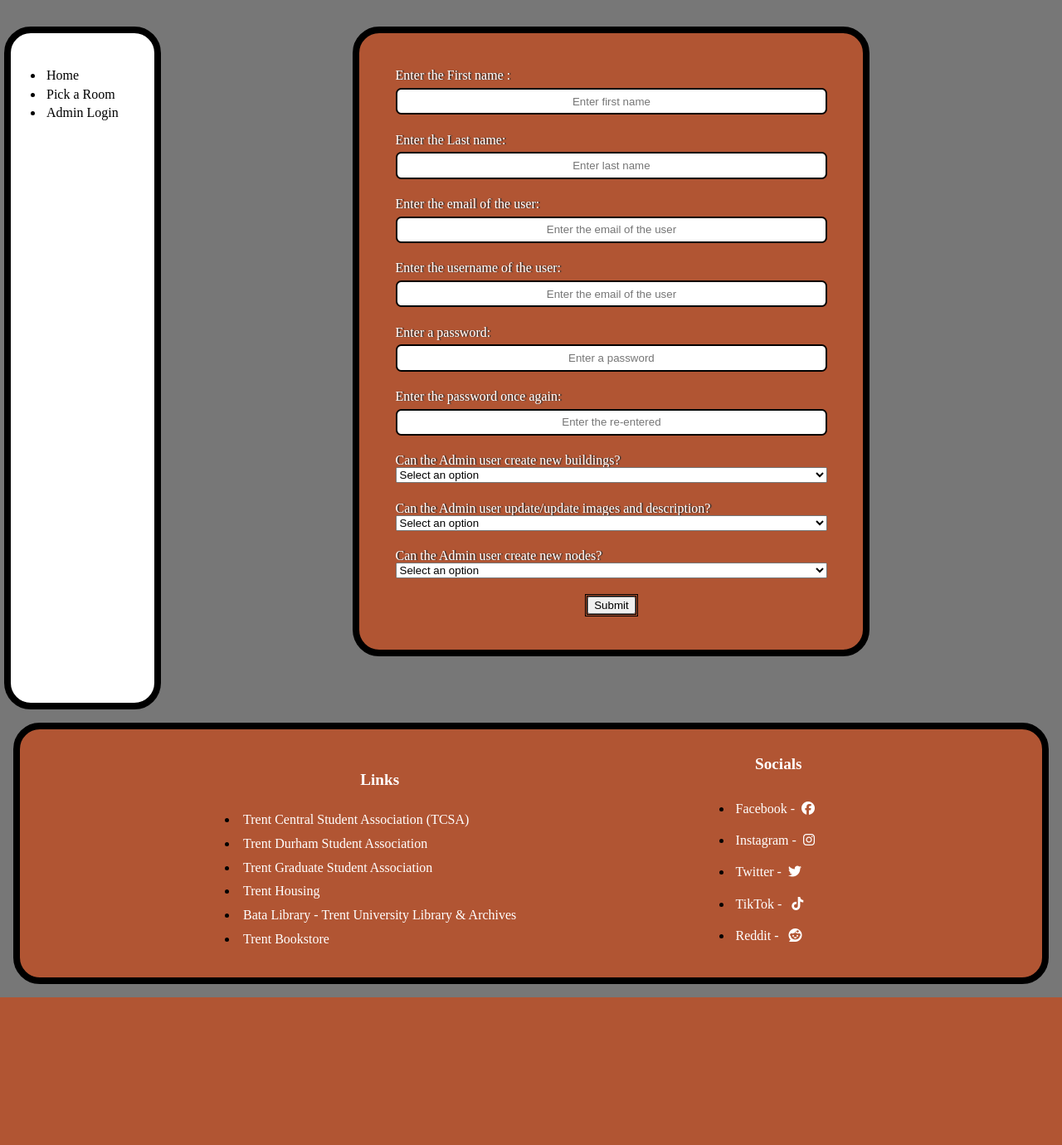
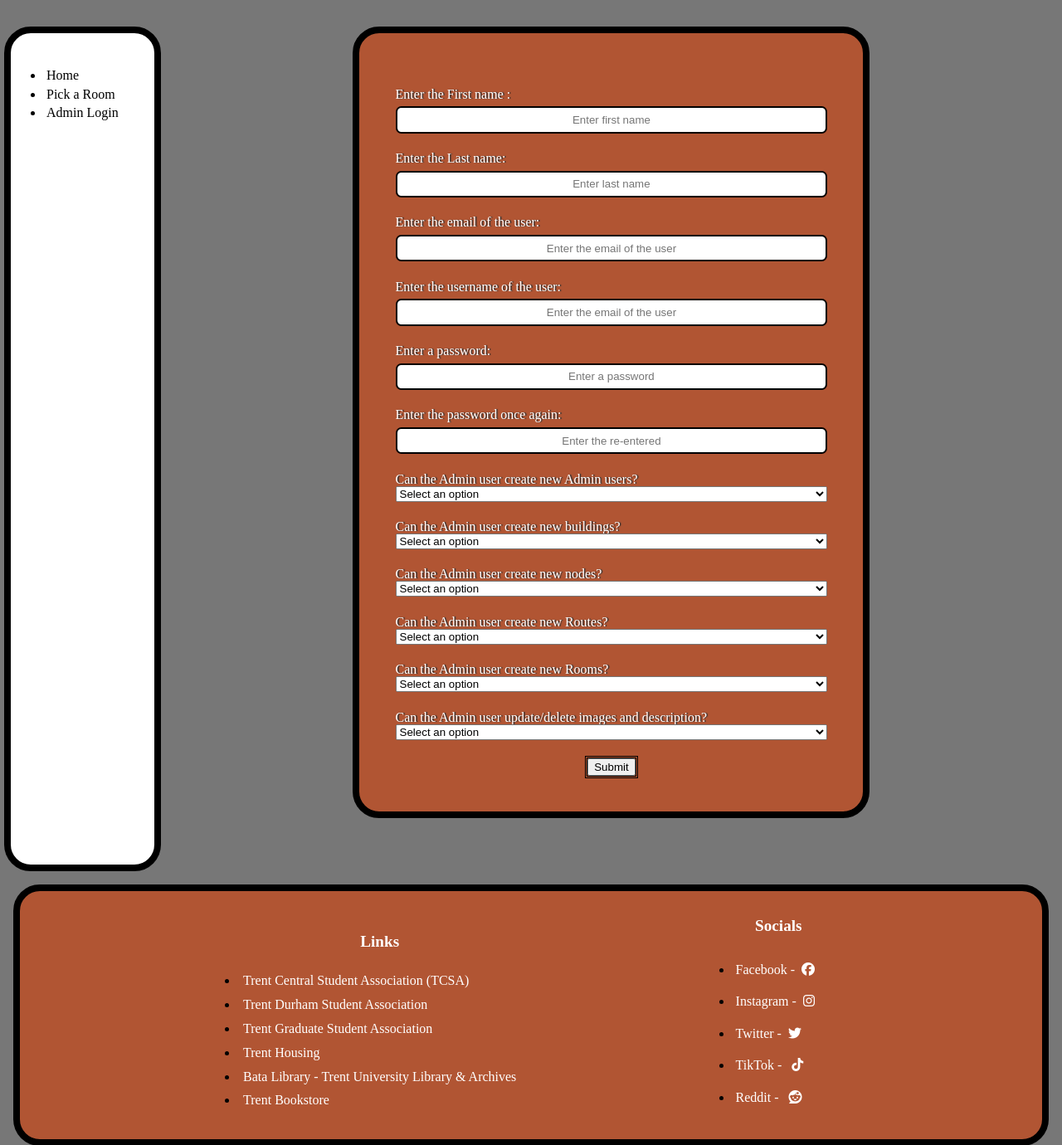
Before and after one commit to HamzaGiTX786/COIS-4000Y---Trent-Class-Find, a PHP site: page /createaccount.php in a window 1280 px wide. Shown: the part 96-1476 px from the top of the page at 83% size. Before the commit the page ends 1298 px from the top, so only its background shows below. Run offline with PHP 8.4, Linux system fonts and the light colour scheme; some libraries are stand-ins or nearby versions.

Commit message:
update access control for admin users

```diff
--- a/admin.php
+++ b/admin.php
@@ -44,6 +44,9 @@ if (isset($_POST['submit']))
             $_SESSION['can_create_building'] = $row['can_create_building'];
             $_SESSION['can_update_delete'] = $row['can_update_delete'];
             $_SESSION['can_create_node'] = $row['can_create_node'];
+            $_SESSION['can_create_users'] = $row['can_create_users'];
+            $_SESSION['can_create_route'] = $row['can_create_route'];
+            $_SESSION['can_create_rooms'] = $row['can_create_rooms'];
 
 
             header("Location: backend.php"); //redirect to the homepage
--- a/createaccount.php
+++ b/createaccount.php
@@ -13,6 +13,9 @@ $username = $_POST['username'] ?? null;
 $canchangebuilding = $_POST['canchangebuilding']??null;
 $updateimage = $_POST['updateimage']??null;
 $can_create_node = $_POST['can_create_node']??null;
+$can_create_users = $_POST['can_create_users']??null;
+$can_create_route = $_POST['can_create_route']??null;
+$can_create_rooms = $_POST['can_create_rooms']??null;
 
 if (isset($_POST['submit']))
 { //only do this code if the form has been submitted
@@ -65,6 +68,26 @@ if (isset($_POST['submit']))
         $errors['can_create_node'] = true;
     }
 
+    if (!isset($can_create_users) || strlen($can_create_users) === 0)
+    {
+        $errors['can_create_users'] = true;
+    }
+
+    if (!isset($can_create_route) || strlen($can_create_route) === 0)
+    {
+        $errors['can_create_route'] = true;
+    }
+
+    if (!isset($can_create_rooms) || strlen($can_create_rooms) === 0)
+    {
+        $errors['can_create_rooms'] = true;
+    }
+
+    if($canchangebuilding == 0 && $updateimage == 0 && $can_create_node == 0 && $can_create_rooms == 0 && $can_create_route == 0 && $can_create_users == 0)
+    {
+        $errors['no_privilege'] = true;
+    }
+
     if(count($errors)===0) //if no errors are encountered
     {
         $querycheck = "SELECT * FROM Users";
@@ -93,14 +116,14 @@ if (isset($_POST['submit']))
 
         if(count($errors)===0) //check if there are still no errors
         {
-            $query = "INSERT INTO Users values (NULL,?,?,?,?,?,?,?,?)";
+            $query = "INSERT INTO Users values (NULL,?,?,?,?,?,?,?,?,?,?,?)";
             $stmt = mysqli_stmt_init($conn);
         if(!mysqli_stmt_prepare($stmt,$query))
         {
             echo "SQL prepare failed";
         }
         else{
-            mysqli_stmt_bind_param($stmt,"ssssssss",$username, password_hash($password, PASSWORD_BCRYPT) , $email, $fname, $lname,$canchangebuilding,$updateimage,$can_create_node);
+            mysqli_stmt_bind_param($stmt,"sssssssssss",$username, password_hash($password, PASSWORD_BCRYPT) , $email, $fname, $lname,$canchangebuilding,$updateimage,$can_create_node,$can_create_users,$can_create_route,$can_create_rooms);
             mysqli_stmt_execute($stmt);
 
             header("Location: admin");
@@ -134,6 +157,11 @@ if (isset($_POST['submit']))
     ?>
     <main>
     <form id="login" method="post" action="<?php echo $_SERVER['PHP_SELF']?>">
+
+            <div class="start">
+            <span class="error <?=!isset($errors['no_privilege']) ? 'hidden' : "";?>">The admin user that you are trying to create has no privilege, Please create a user with some privilege!</span>
+            </div>
+
             <div class="start">
                 <label for="fname">Enter the First name :</label>
                 <input type="text" name="fname" id="fname" placeholder="Enter first name" value=""/>
@@ -171,6 +199,16 @@ if (isset($_POST['submit']))
             </div>
 
             <div class="end">
+                <label for="can_create_users">Can the Admin user create new Admin users?</label>
+                <select name="can_create_users" id="can_create_users">
+                <option value="">Select an option</option>
+                    <option value="1">Yes</option>
+                    <option value="0">No</option>
+                </select>
+                <span class="error <?=!isset($errors['can_create_users']) ? 'hidden' : "";?>">Please select an option!</span>
+            </div>
+
+            <div class="end">
                 <label for="canchangebuilding">Can the Admin user create new buildings?</label>
                 <select name="canchangebuilding" id="canchangebuilding">
                 <option value="">Select an option</option>
@@ -181,16 +219,6 @@ if (isset($_POST['submit']))
             </div>
 
             <div class="end">
-                <label for="updateimage">Can the Admin user update/update images and description?</label>
-                <select name="updateimage" id="updateimage">
-                    <option value="">Select an option</option>
-                    <option value="1">Yes</option>
-                    <option value="0">No</option>
-                </select>
-                <span class="error <?=!isset($errors['updateimage']) ? 'hidden' : "";?>">Please select an option!</span>
-            </div>
-
-            <div class="end">
                 <label for="can_create_node">Can the Admin user create new nodes?</label>
                 <select name="can_create_node" id="can_create_node">
                 <option value="">Select an option</option>
@@ -198,6 +226,36 @@ if (isset($_POST['submit']))
                     <option value="0">No</option>
                 </select>
                 <span class="error <?=!isset($errors['can_create_node']) ? 'hidden' : "";?>">Please select an option!</span>
+            </div>
+
+            <div class="end">
+                <label for="can_create_route">Can the Admin user create new Routes?</label>
+                <select name="can_create_route" id="can_create_route">
+                <option value="">Select an option</option>
+                    <option value="1">Yes</option>
+                    <option value="0">No</option>
+                </select>
+                <span class="error <?=!isset($errors['can_create_route']) ? 'hidden' : "";?>">Please select an option!</span>
+            </div>
+
+            <div class="end">
+                <label for="can_create_rooms">Can the Admin user create new Rooms?</label>
+                <select name="can_create_rooms" id="can_create_rooms">
+                <option value="">Select an option</option>
+                    <option value="1">Yes</option>
+                    <option value="0">No</option>
+                </select>
+                <span class="error <?=!isset($errors['can_create_rooms']) ? 'hidden' : "";?>">Please select an option!</span>
+            </div>
+
+            <div class="end">
+                <label for="updateimage">Can the Admin user update/delete images and description?</label>
+                <select name="updateimage" id="updateimage">
+                    <option value="">Select an option</option>
+                    <option value="1">Yes</option>
+                    <option value="0">No</option>
+                </select>
+                <span class="error <?=!isset($errors['updateimage']) ? 'hidden' : "";?>">Please select an option!</span>
             </div>
 
             <div class="buttons">
```
Also changed, not shown: backend.php (+20 -1 lines).
